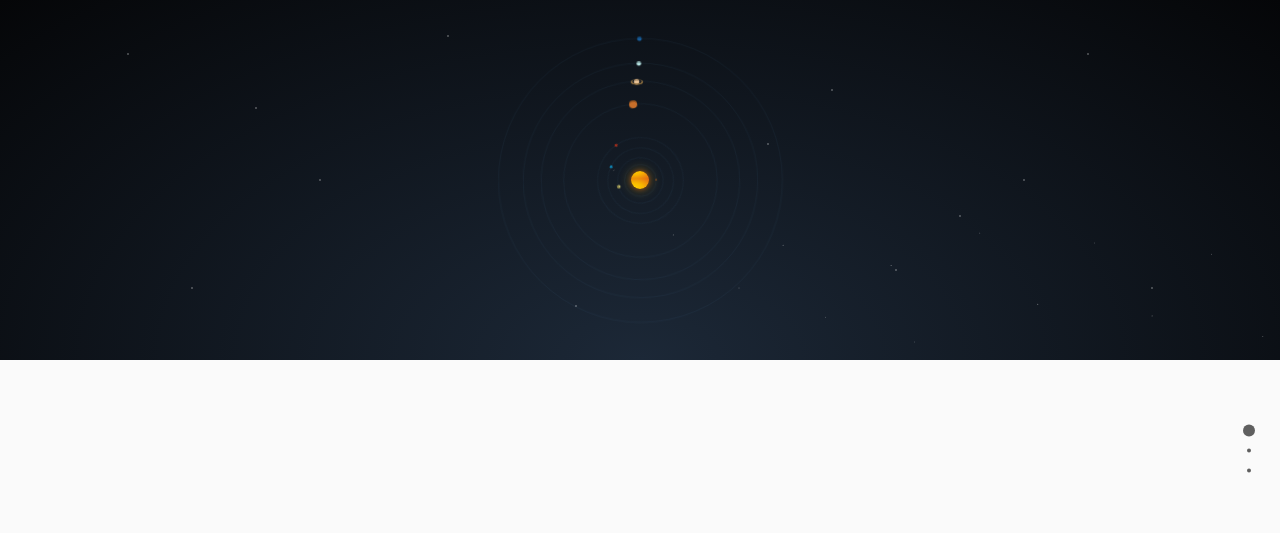
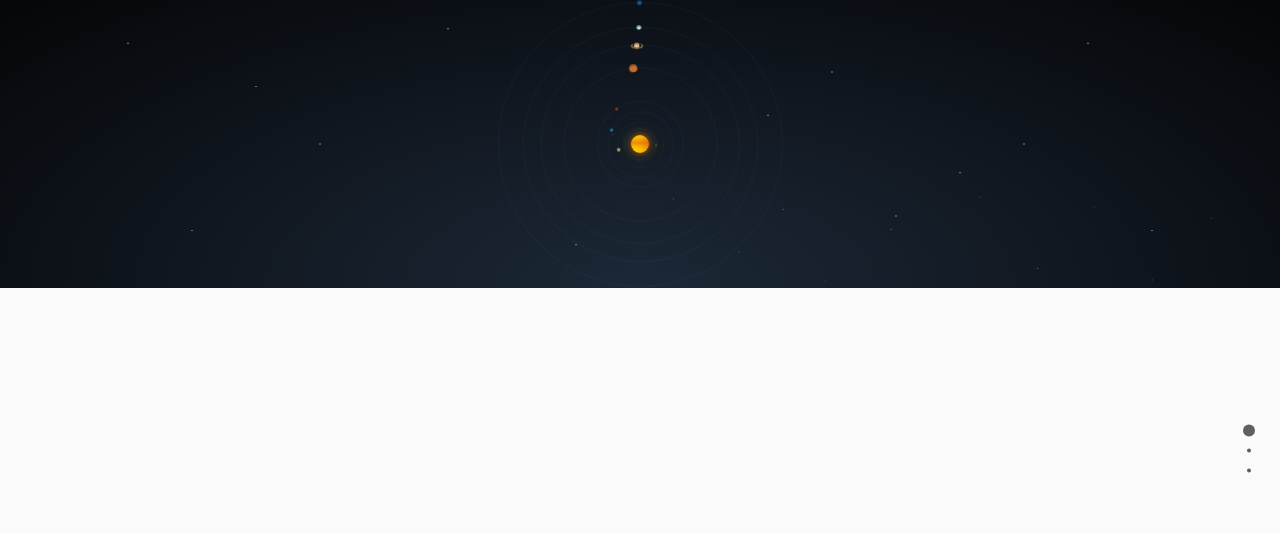
Before and after one commit to camilaportela/astrobiology, a Jekyll site: the page built from index.html, in a window 1280 px wide. Shown: the top 533 px of the page. Built offline with Jekyll 4.4.1, drawn with Linux system fonts in a browser that asks for light colours; grey boxes are pictures that could not be loaded.

Commit message:
Ajusta altura do topo e posicionamento da galeria

```diff
--- a/assets/css/solar.css
+++ b/assets/css/solar.css
@@ -4,14 +4,14 @@
   position: relative;
   overflow: hidden;
   background: radial-gradient(ellipse at bottom, #1c2837 0%, #050608 100%) !important;
-  height: 40vh !important;
-  min-height: 40vh !important;
+  height: 32vh !important;
+  min-height: 32vh !important;
 }
 
 /* fullPage.js tableCell override: force the visible cell height to our stripe */
 .fp-section .aboutme .fp-tableCell,
 .aboutme .fp-tableCell {
-  height: 40vh !important;
+  height: 32vh !important;
   display: flex !important;
   align-items: center !important;
   justify-content: center !important;
@@ -20,14 +20,14 @@
 /* ensure fullpage anchors and fp-wrapper don't stretch first section */
 #fullpage .fp-section:first-child,
 #fullpage .fp-section:first-child .aboutme {
-  height: 40vh !important;
+  height: 32vh !important;
 }
 
 .hero-solar {
   position: relative;
   width: 100%;
-  height: 40vh;
-  min-height: 40vh;
+  height: 32vh;
+  min-height: 32vh;
   display: flex;
   align-items: center;
   justify-content: center;
--- a/assets/js/main.js
+++ b/assets/js/main.js
@@ -128,10 +128,10 @@ $(document).ready(function () {
     $.fn.fullpage.moveSectionDown();
   });
 
-  // ensure solar system fits inside the stripe: compute scale from stripe height (40vh) and base size (1560px)
+  // ensure solar system fits inside the stripe: compute scale from stripe height (32vh) and base size (1560px)
   function updateSolarScale() {
     try {
-      var stripePercent = 40; // must match CSS .aboutme height (40vh)
+      var stripePercent = 32; // must match CSS .aboutme height (32vh)
       var stripePx = window.innerHeight * (stripePercent / 100);
       var baseSize = 1560; // the unscaled solar-syst size in px
       var scale = stripePx / baseSize;
```
